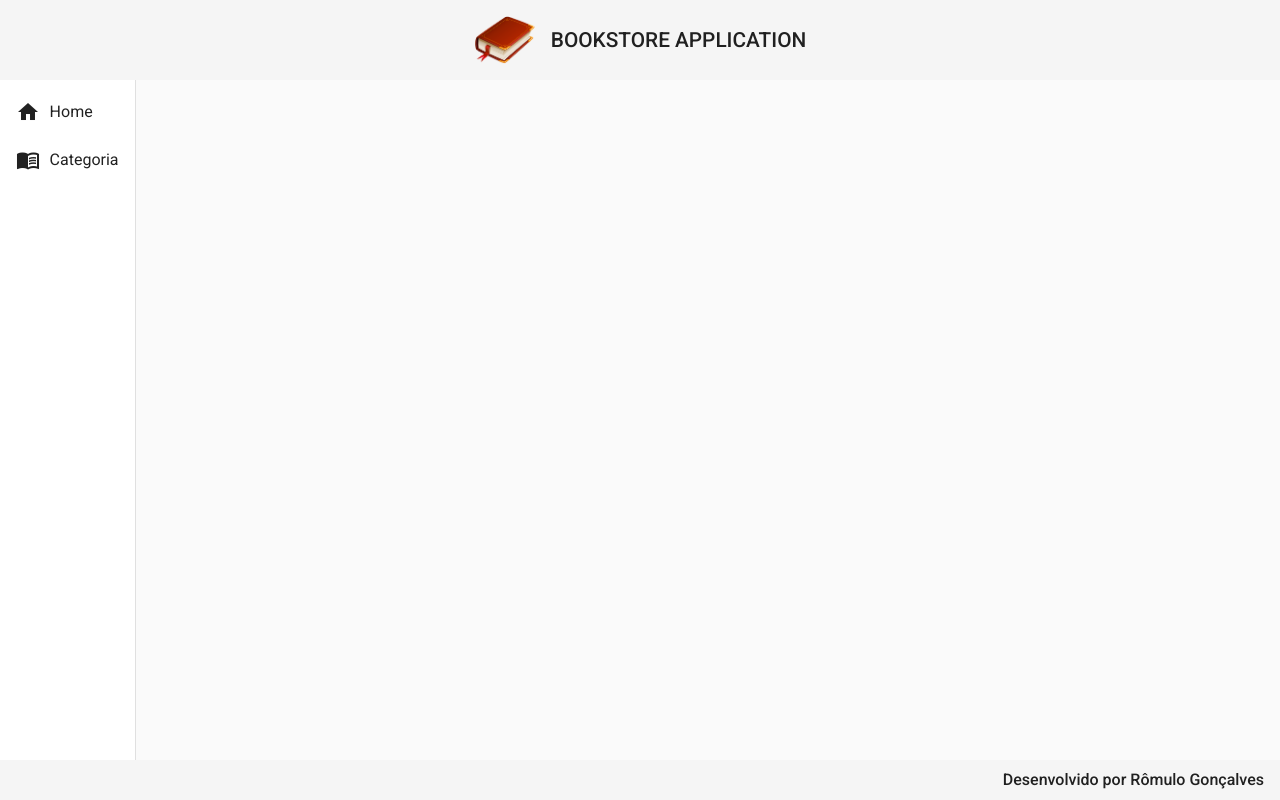
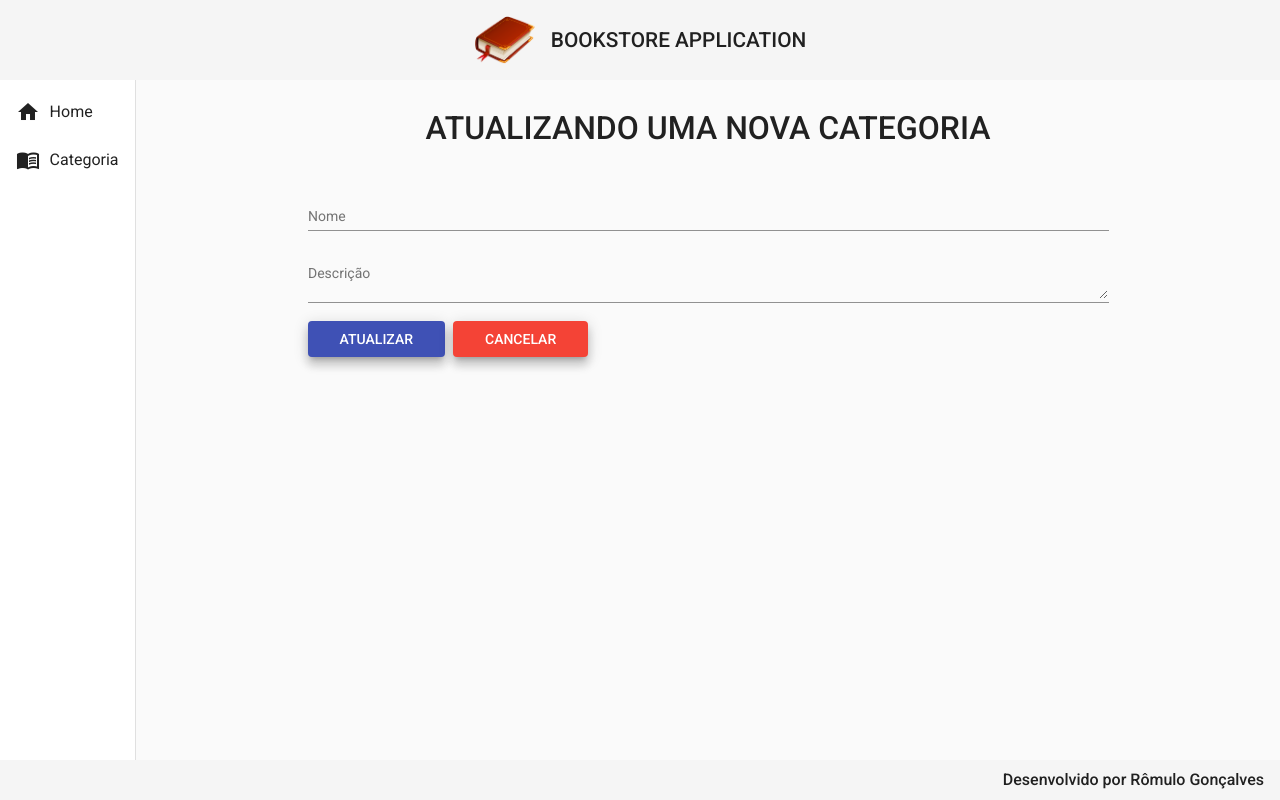
Before and after one commit to romulogoncalves94/bookstore-front, an Angular app: page /categorias/update/1 in a window 1280 px wide. Before the commit this address led to /. Built offline with nearby package versions, Linux system fonts and the light colour scheme; no server answers.

Commit message:
feat: Categoria UPDATE

```diff
--- a/src/app/app-routing.module.ts
+++ b/src/app/app-routing.module.ts
@@ -1,3 +1,4 @@
+import { CategoriaUpdateComponent } from './components/views/categoria/categoria-update/categoria-update.component';
 import { Component, NgModule } from '@angular/core';
 import { RouterModule, Routes } from '@angular/router';
 import { CategoriaCreateComponent } from './components/views/categoria/categoria-create/categoria-create.component';
@@ -21,6 +22,10 @@
   {
     path: 'categorias/delete/:id',
     component: CategoriaDeleteComponent
+  },
+  {
+    path: 'categorias/update/:id',
+    component: CategoriaUpdateComponent
   }
 ];
 
--- a/src/app/app.module.ts
+++ b/src/app/app.module.ts
@@ -23,6 +23,7 @@
 import { MatFormFieldModule } from '@angular/material/form-field';
 import { MatSnackBarModule } from '@angular/material/snack-bar';
 import { CategoriaDeleteComponent } from './components/views/categoria/categoria-delete/categoria-delete.component';
+import { CategoriaUpdateComponent } from './components/views/categoria/categoria-update/categoria-update.component';
 
 @NgModule({
   declarations: [
@@ -33,7 +34,8 @@
     HomeComponent,
     CategoriaReadComponent,
     CategoriaCreateComponent,
-    CategoriaDeleteComponent
+    CategoriaDeleteComponent,
+    CategoriaUpdateComponent
   ],
   imports: [
     BrowserModule,
--- a/src/app/components/views/categoria/categoria-read/categoria-read.component.html
+++ b/src/app/components/views/categoria/categoria-read/categoria-read.component.html
@@ -37,7 +37,7 @@
             <ng-container matColumnDef="acoes">
               <th class="mat-header" mat-header-cell *matHeaderCellDef> AÇÕES </th>
               <td mat-cell *matCellDef="let row">
-                <a class="edit" href="#">
+                <a class="edit" routerLink="update/{{ row.id }}">
                     <i class="material-icons">edit</i>
                 </a>
                 <a class="delete" routerLink="delete/{{ row.id }}">
--- /dev/null
+++ b/src/app/components/views/categoria/categoria-update/categoria-update.component.css
@@ -0,0 +1,26 @@
+form {
+    text-align: center;
+    width: 70%;
+    margin: 2rem auto 0 auto;
+}
+
+h1 {
+    font-size: 2rem;
+    font-weight: 500;
+    margin-bottom: 3rem;
+}
+
+.form {
+    width: 100%;
+}
+
+.buttons {
+    width: 100%;
+    text-align: start;
+}
+
+button {
+    margin-right: .5rem;
+    padding-right: 2rem;
+    padding-left: 2rem;
+}
--- /dev/null
+++ b/src/app/components/views/categoria/categoria-update/categoria-update.component.html
@@ -0,0 +1,18 @@
+<form action="">
+    <h1>ATUALIZANDO UMA NOVA CATEGORIA</h1>
+
+    <mat-form-field class="form">
+        <mat-label>Nome</mat-label>
+        <input matInput [(ngModel)]="categoria.nome" type="text" name="nome" placeholder="Ex. Computação">
+    </mat-form-field>
+    <mat-form-field class="form">
+        <mat-label>Descrição</mat-label>
+        <textarea matInput [(ngModel)]="categoria.descricao" type="text" name="descricao" placeholder="Ex. Livros de Computação"></textarea>
+    </mat-form-field>
+
+    <div class="buttons">
+        <button class="mat-elevation-z8" (click)="update()" mat-flat-button color="primary">ATUALIZAR</button>
+        <button class="mat-elevation-z8" (click)="cancel()" mat-flat-button color="warn">CANCELAR</button>
+    </div>
+
+</form>
--- /dev/null
+++ b/src/app/components/views/categoria/categoria-update/categoria-update.component.ts
@@ -0,0 +1,46 @@
+import { ActivatedRoute, Router } from '@angular/router';
+import { CategoriaService } from './../categoria.service';
+import { Categoria } from './../categoria.model';
+import { Component, OnInit } from '@angular/core';
+
+@Component({
+  selector: 'app-categoria-update',
+  templateUrl: './categoria-update.component.html',
+  styleUrls: ['./categoria-update.component.css']
+})
+export class CategoriaUpdateComponent implements OnInit {
+
+  categoria: Categoria = {
+    id: '',
+    nome: '',
+    descricao: ''
+  }
+
+  constructor(private service: CategoriaService, private route: ActivatedRoute, private router: Router) { }
+
+  ngOnInit(): void {
+    this.categoria.id = this.route.snapshot.paramMap.get('id')!
+    this.findById()
+  }
+
+  findById(): void {
+    this.service.findById(this.categoria.id!).subscribe((resposta) => {
+      this.categoria.nome = resposta.nome
+      this.categoria.descricao = resposta.descricao
+    })
+  }
+
+  update(): void {
+    this.service.update(this.categoria).subscribe((resposta) => {
+      this.router.navigate(['categorias'])
+      this.service.mensagem('Categoria atualizada com sucesso!')
+    }, err => {
+      this.service.mensagem('Validar se todos os campos estão preenchidos corretamente!')
+    })
+  }
+
+  cancel(): void {
+    this.router.navigate(['categorias'])
+  }
+
+}
--- a/src/app/components/views/categoria/categoria.service.ts
+++ b/src/app/components/views/categoria/categoria.service.ts
@@ -34,6 +34,11 @@
     return this.http.delete<void>(url)
   }
 
+  update(categoria: Categoria): Observable<void> {
+    const url = `${this.baseUrl}/categorias/${categoria.id}`
+    return this.http.put<void>(url, categoria)
+  }
+
   mensagem(str: String): void {
     this._snack.open(`${str}`, 'OK', {
       horizontalPosition: 'end',
```
